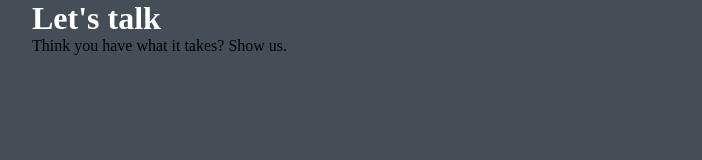
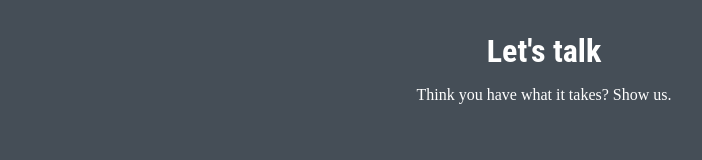
Before and after one commit to Sunshine-coding/Design-MockUp-3rd, a plain HTML site: page index.html in a window 1280 px wide. Shown: the whole page, without its empty margins (96-798 px from the left). Drawn offline with Linux system fonts and the light colour scheme.

Commit message:
Create Header and add style to it

```diff
--- a/css/style.css
+++ b/css/style.css
@@ -27,6 +27,7 @@ body{
 
 h1{
     color: var(--white);
+    font-family: var(--font-title);
 }
 
 .wrapper{
@@ -34,3 +35,15 @@ h1{
     width: 80%;
     margin: 0 auto;
 }
+
+
+/******* Header *******/
+header{
+    text-align: center;
+    margin-top: 2rem;
+}
+
+header p{
+    color: var(--white);
+    margin: 1rem 0;
+}
```
